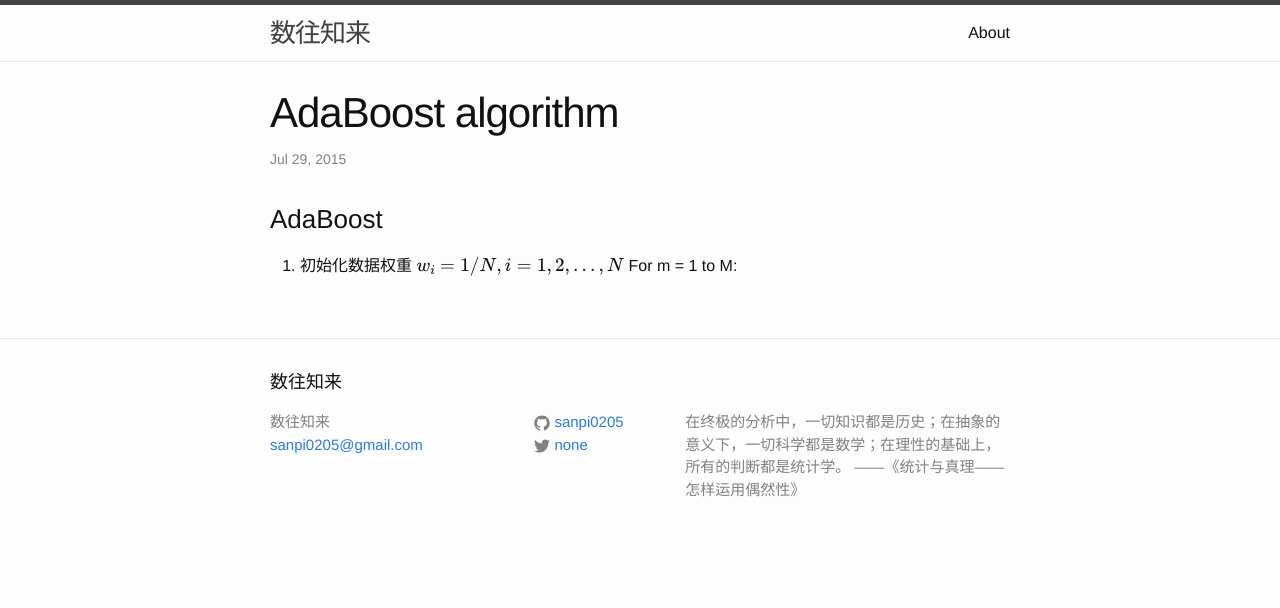
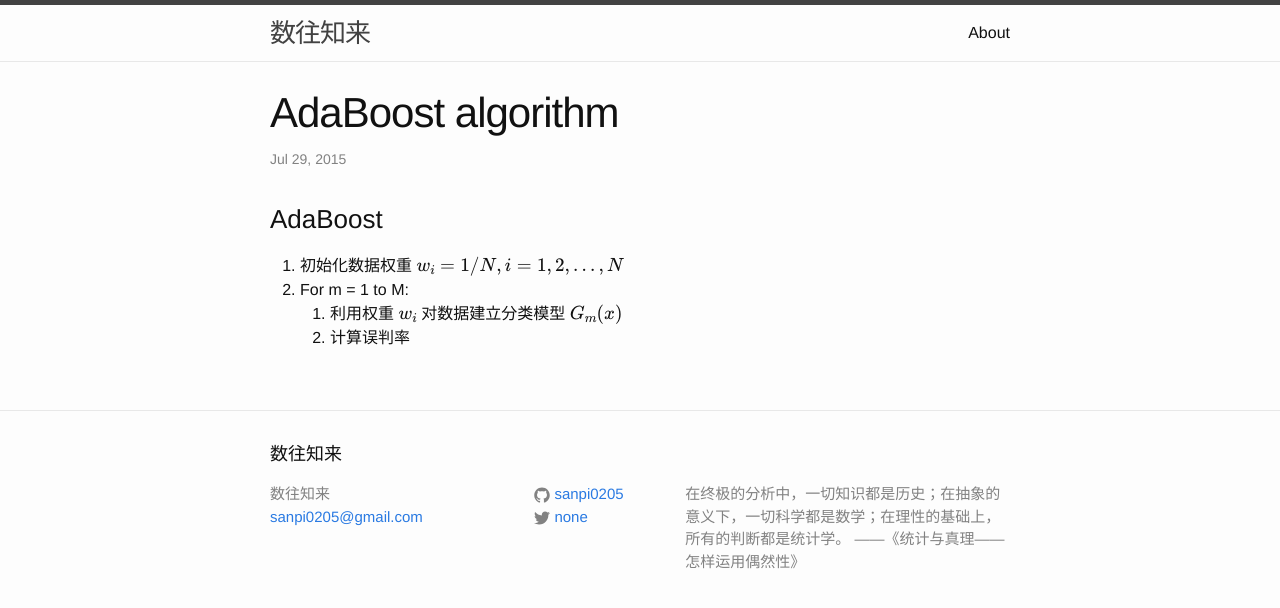
Before and after one commit to sanpi0205/sanpi0205.github.io, a Jekyll site: the page built from _posts/2015-07-29-AdaBoost-algorithm.markdown, in a window 1280 px wide. Shown: the top 608 px of the page. Built offline with Jekyll 4.4.1, drawn with Linux system fonts in a browser that asks for light colours; formulas are drawn with MathJax 3.

Commit message:
adaboost

```diff
--- a/_posts/2015-07-29-AdaBoost-algorithm.markdown
+++ b/_posts/2015-07-29-AdaBoost-algorithm.markdown
@@ -7,4 +7,6 @@ categories: Algorithm
 
 ### AdaBoost
 1. 初始化数据权重 $$ w_{i} = 1/N, i=1,2,...,N $$
-For m = 1 to M:
+2. For m = 1 to M:
+	1. 利用权重 $$w_{i}$$ 对数据建立分类模型 $$G_{m}(x)$$
+	2. 计算误判率
```
